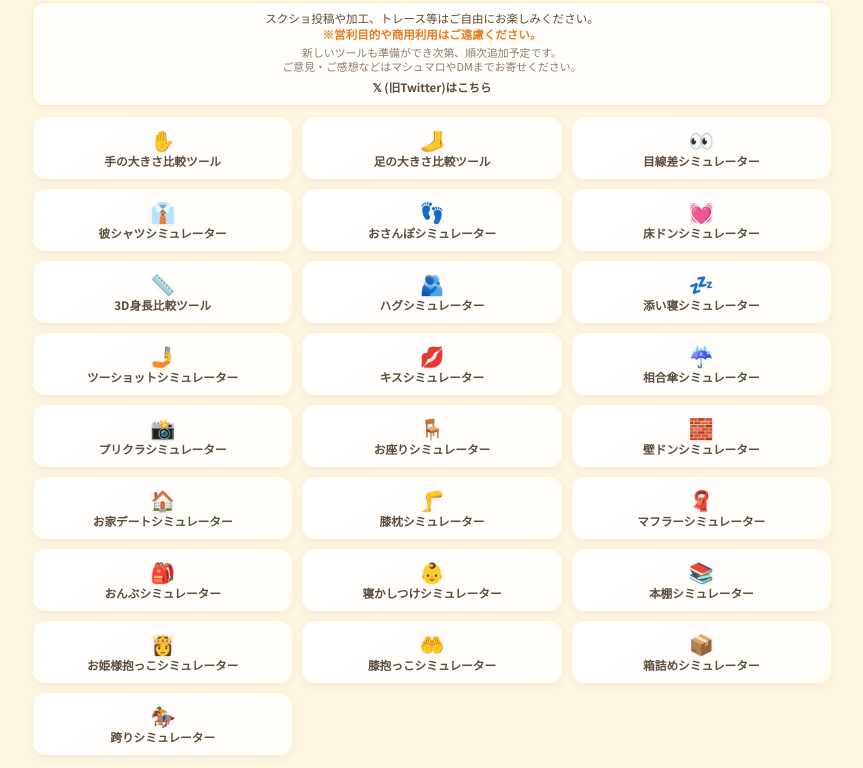
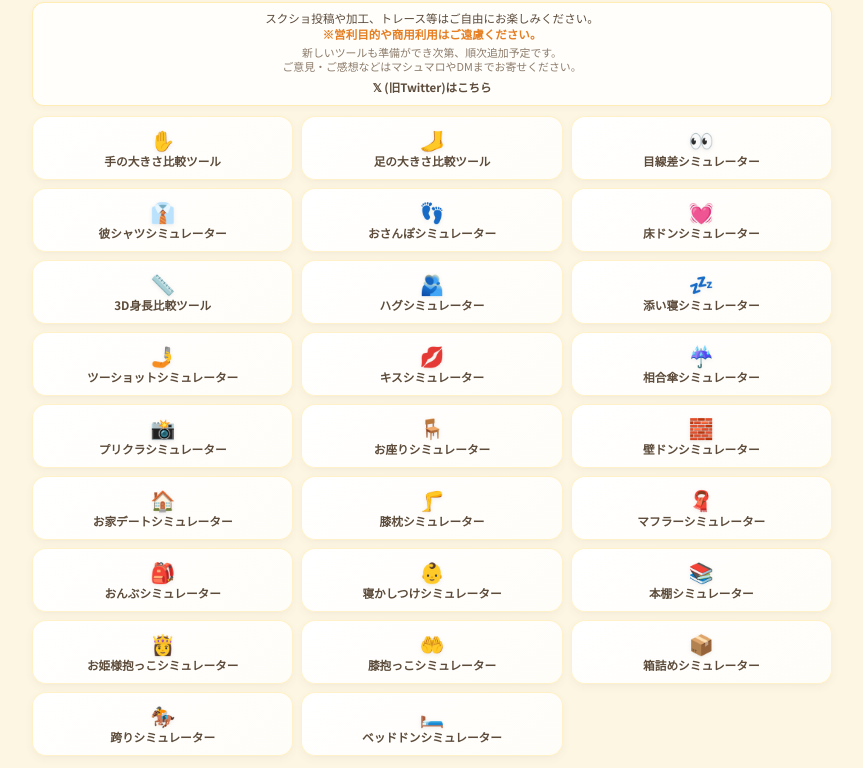
Before and after one commit to qwertyaz111/my-site-hub, a plain HTML site: page index.html in a window 1280 px wide. Shown: the part 50-818 px from the top of the page, without its empty margins (208-1071 px from the left). Drawn offline with Linux system fonts and the light colour scheme.

Commit message:
index.html を更新

```diff
--- a/index.html
+++ b/index.html
@@ -324,6 +324,11 @@
         <div class="title">跨りシミュレーター</div>
     </a>
 
+    <a href="https://qwertyaz111.github.io/beddon-simulator/" class="card">
+        <div class="icon">🛏️</div>
+        <div class="title">ベッドドンシミュレーター</div>
+    </a>
+
 </div>
 
 </body>
```
